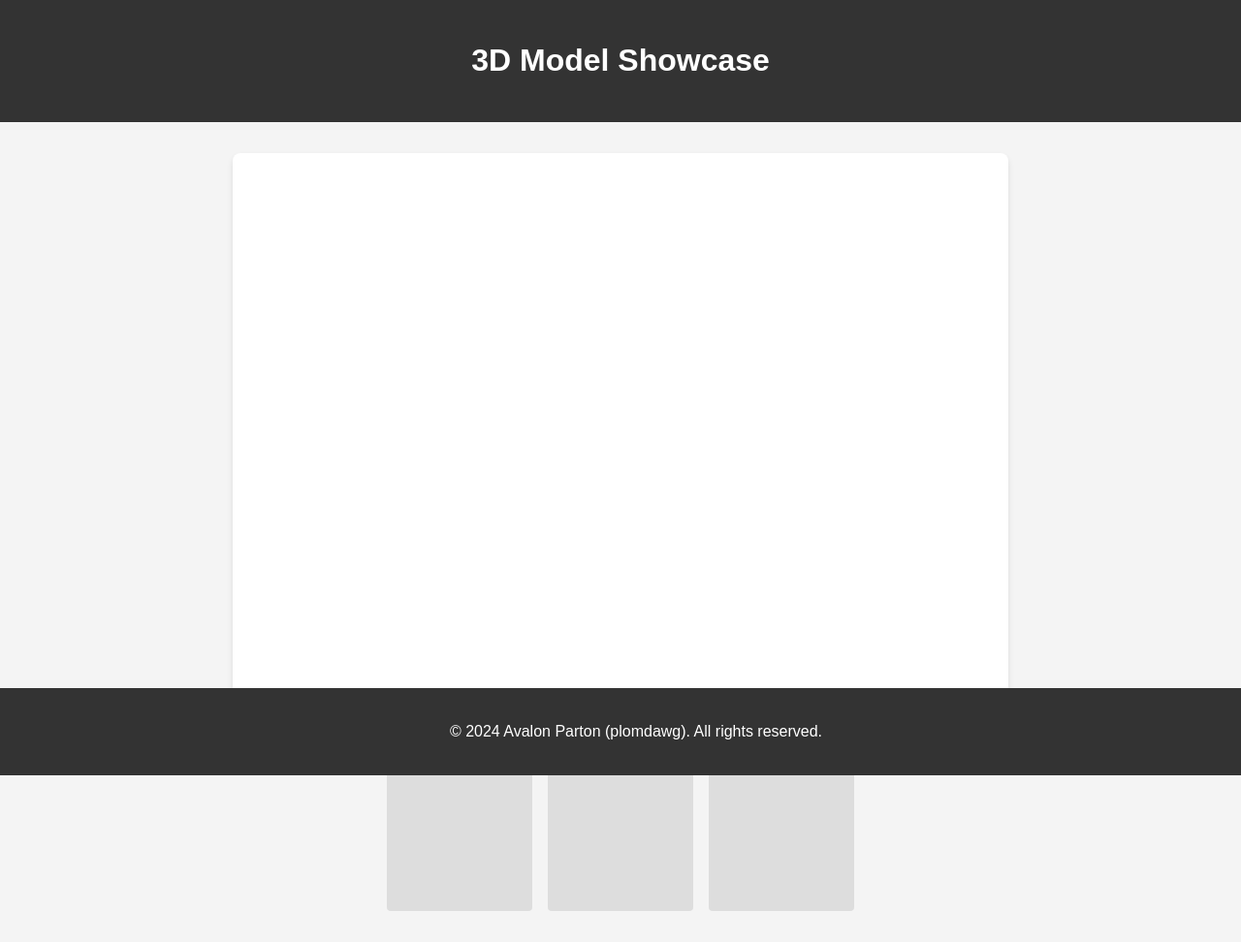
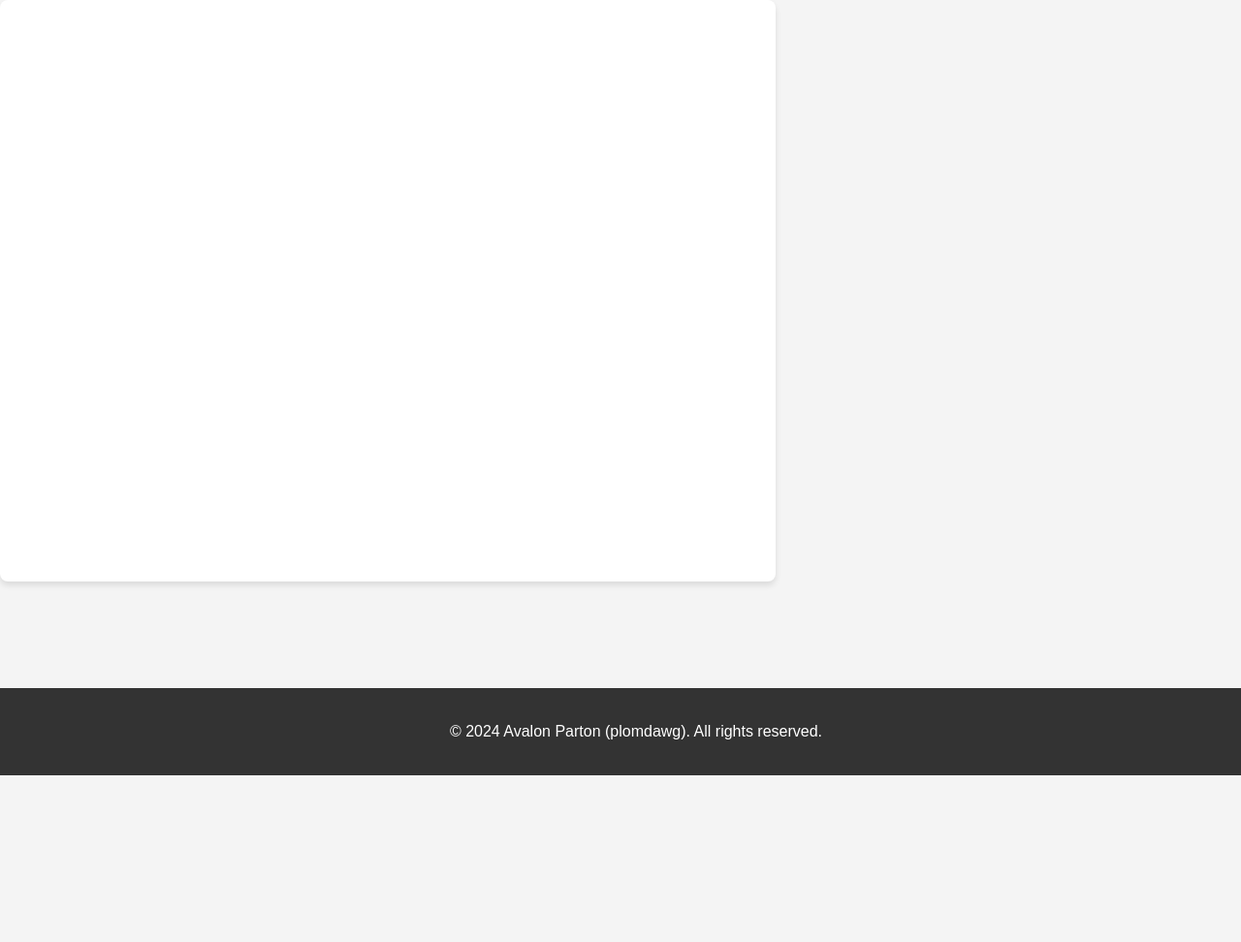
Before and after one commit to plomdawg/3D, a plain HTML site: page index.html in a window 1280 px wide. Shown: the whole page at 97% size. After the commit the page ends 800 px from the top, so only its background shows below. Drawn offline with Linux system fonts and the light colour scheme; some packages are replaced by stand-ins of ours; a script that the page names is missing.

Commit message:
try 3mf loader

```diff
--- a/css/styles.css
+++ b/css/styles.css
@@ -20,7 +20,7 @@ main {
     padding: 2rem;
 }
 
-#model-container {
+#model-viewer {
     width: 100%;
     max-width: 800px;
     height: 600px;
@@ -37,17 +37,9 @@ main {
     gap: 1rem;
 }
 
-.model-thumbnail {
-    width: 150px;
-    height: 150px;
-    background-color: #ddd;
-    border-radius: 4px;
-    cursor: pointer;
-    transition: transform 0.2s;
-}
-
-.model-thumbnail:hover {
-    transform: scale(1.05);
+#model-list button {
+    display: block;
+    margin-bottom: 5px;
 }
 
 footer {
--- a/index.html
+++ b/index.html
@@ -5,20 +5,20 @@
     <meta name="viewport" content="width=device-width, initial-scale=1.0">
     <title>3D Model Showcase</title>
     <link rel="stylesheet" href="css/styles.css">
-    <script type="importmap"> { "imports": { "three": "https://cdn.jsdelivr.net/npm/three@0.169.0/build/three.module.js", "three/addons/": "https://cdn.jsdelivr.net/npm/three@0.169.0/examples/jsm/" } } </script>
-    </head>
+    <script type="importmap">
+        {
+            "imports": {
+                "three": "https://cdn.jsdelivr.net/npm/three@0.169.0/build/three.module.js",
+                "three/addons/": "https://cdn.jsdelivr.net/npm/three@0.169.0/examples/jsm/"
+            }
+        }
+    </script>
+</head>
 <body>
-    <header>
-        <h1>3D Model Showcase</h1>
-    </header>
-    <main>
-        <div id="model-container"></div>
-        <div id="model-list">
-            <div class="model-thumbnail" data-model="models/tacobell.stl" data-color="0xff0000"></div>
-            <div class="model-thumbnail" data-model="models/tacobell.stl" data-color="0x00ff00"></div>
-            <div class="model-thumbnail" data-model="models/tacobell.stl" data-color="0x0000ff"></div>
-        </div>
-    </main>
+    <div id="model-viewer"></div>
+    <div id="model-list"></div>
+    <script type="module" src="viewer.js"></script>
+</body>
     <footer>
         <p>&copy; 2024 Avalon Parton (plomdawg). All rights reserved.</p>
     </footer>
```
